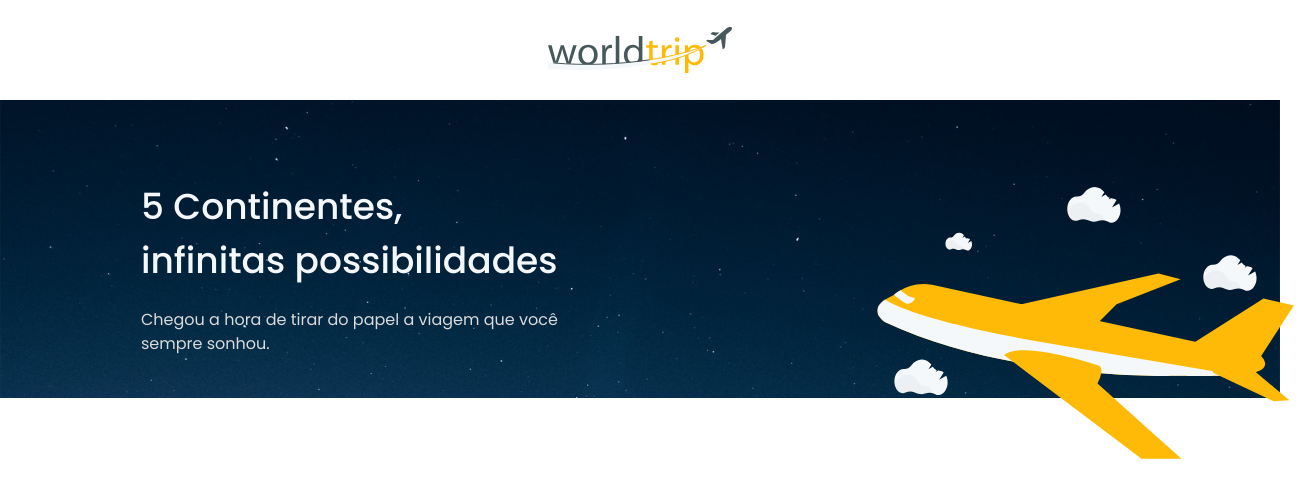
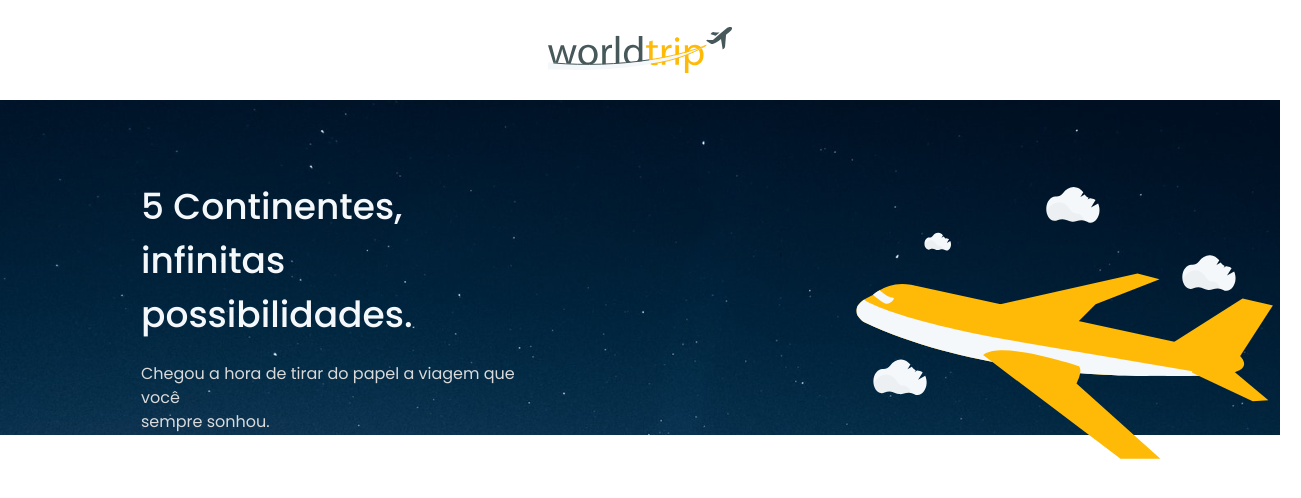
Before and after one commit to mjossany/worldtrip, a Next.js app: page / in a window 1280 px wide. Shown: the top 498 px of the page, 1301 px wide, since content can reach past the window. Built offline with nearby package versions, Linux system fonts and the light colour scheme.

Commit message:
Refactor Banner composition

```diff
--- a/src/components/Banner/index.tsx
+++ b/src/components/Banner/index.tsx
@@ -1,16 +1,26 @@
-import { Flex, Heading, Image, Text } from "@chakra-ui/react";
+import { Box, Flex, Heading, Text, Image } from "@chakra-ui/react";
+
+// interface BannerProps {
+//   isMobile: boolean,
+// }
 
 export const Banner = () => {
   return (
-    <Flex h={368} align="flex-start">
-      <Image src="../../images/Background.svg" alt="darkblue sky with stars image background" />
-      <Heading position="absolute" fontWeight="500" color="gray.50" ml={141} mt="20" lineHeight="54px">
-        5 Continentes,<br /> infinitas possibilidades
-      </Heading>
-      <Text position="absolute" fontWeight="400" color="gray.200" ml={141} mt="52">
-        Chegou a hora de tirar do papel a viagem que você<br /> sempre sonhou.
-      </Text>
-      <Image src="../../images/Airplane.svg" alt="airplane illustration" position="absolute" ml={870} mt="76" />
+    <Flex w="100%" h="368px" align="flex-start" flexDirection="row">
+      <Box w="100%" h="335px" backgroundImage="../../images/Background.svg" backgroundRepeat="no-repeat">
+        <Flex flexDirection="row">
+          <Box>
+            <Heading fontWeight="500" color="gray.50" fontSize="36px" lineHeight="54px" ml={141} mt="80px">
+              5 Continentes,<br />
+              infinitas possibilidades.
+            </Heading>
+            <Text fontWeight="400" color="gray.200" ml={141} mt="5">
+              Chegou a hora de tirar do papel a viagem que você<br /> sempre sonhou.
+            </Text>
+          </Box>
+          <Image src="../../images/Airplane.svg" alt="airplane illustration" ml={304} mt="76px" />
+        </Flex>
+      </Box>
     </Flex>
-  );
+  )
 };
--- a/src/components/Header/index.tsx
+++ b/src/components/Header/index.tsx
@@ -3,7 +3,7 @@ import { Logo } from "./Logo";
 
 export const Header = () => {
   return (
-    <Flex as='header' maxWidth={1440} h={{ base: '50px', sm: '100px' }} marginX="auto" align="center">
+    <Flex as='header' w="100%" h={{ base: '50px', sm: '100px' }} marginX="auto" align="center">
       <Logo />
     </Flex>
   );
--- a/src/styles/theme.ts
+++ b/src/styles/theme.ts
@@ -14,11 +14,20 @@ export const theme = extendTheme({
   },
   breakpoints: {
     sm: '375px',
-    lg: '1440px',
+    md: '768px',
+    lg: '960px',
+    xl: '1440px',
     '2xl': '1536px',
   },
   fonts: {
     heading: 'Poppins',
     body: 'Poppins',
+  },
+  styles: {
+    global: {
+      body: {
+        w: "100%"
+      }
+    }
   }
 })
```
Also changed, not shown: src/styles/config.ts (deleted).
